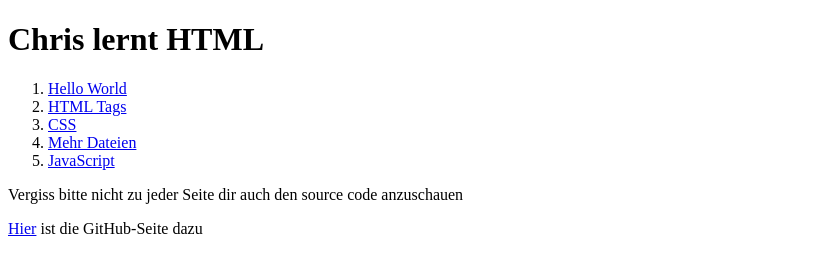
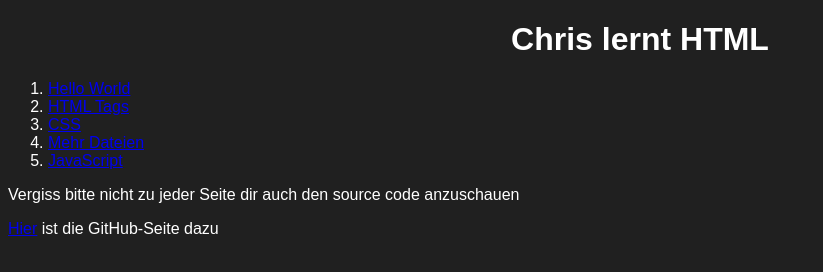
Before and after one commit to teremich/chris-lernt-html, a plain HTML site: page index.html in a window 1280 px wide. Shown: the whole page, without its empty margins (0-823 px from the left). Drawn offline with Linux system fonts and the light colour scheme.

Commit message:
improving homepage

```diff
--- a/index.html
+++ b/index.html
@@ -2,7 +2,19 @@
 <html>
 
 <head>
+    <meta charset="utf-8" />
+    <title>Chris lernt HTML</title>
+    <style>
+        body {
+            font-family: Arial, Helvetica, sans-serif;
+            background-color: #202020;
+            color: white;
+        }
 
+        header {
+            text-align: center;
+        }
+    </style>
 </head>
 
 <body>
```
